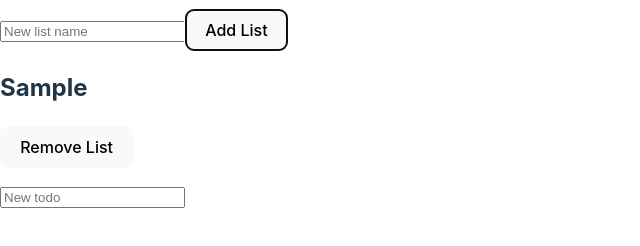
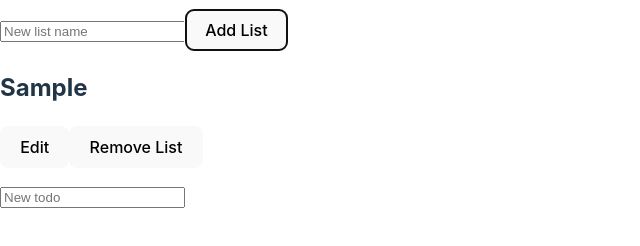
Before and after one commit to janneilkka/dka-task-list, a React (Vite) app: page / in a window 1280 px wide. Both pictures are taken after typing "Sample" into the empty fields and a click on the button "Add List". Shown: the part 354-600 px from the top of the page, without its empty margins (0-640 px from the left). Built offline with nearby package versions, Linux system fonts and the light colour scheme.

Commit message:
edit task list name

```diff
--- a/src/components/TaskList.jsx
+++ b/src/components/TaskList.jsx
@@ -9,6 +9,10 @@ const TaskList = () => {
 
   // State to manage the input value for new list names
   const [newListName, setNewListName] = useState("");
+
+  // State to manage the editing list and its new name
+  const [editingListId, setEditingListId] = useState(null);
+  const [editingListName, setEditingListName] = useState("");
 
   // Save lists to localStorage whenever they change
   useEffect(() => {
@@ -38,6 +42,24 @@ const TaskList = () => {
     setLists(lists.map((list) => (list.id === listId ? { ...list, todos: list.todos.filter((todo) => todo.id !== todoId) } : list)));
   };
 
+  // Function to start editing a list
+  const startEditing = (listId, currentName) => {
+    setEditingListId(listId);
+    setEditingListName(currentName);
+  };
+
+  // Function to cancel editing
+  const cancelEditing = () => {
+    setEditingListId(null);
+    setEditingListName("");
+  };
+
+  // Function to save the edited list name
+  const saveEditing = (listId) => {
+    setLists(lists.map((list) => (list.id === listId ? { ...list, name: editingListName } : list)));
+    cancelEditing();
+  };
+
   return (
     <div>
       <h1>Todo Lists</h1>
@@ -50,8 +72,23 @@ const TaskList = () => {
       <button onClick={addList}>Add List</button>
       {lists.map((list) => (
         <div key={list.id}>
-          <h2>{list.name}</h2>
-          <button onClick={() => removeList(list.id)}>Remove List</button>
+          {editingListId === list.id ? (
+            <div>
+              <input
+                type="text"
+                value={editingListName}
+                onChange={(e) => setEditingListName(e.target.value)}
+              />
+              <button onClick={() => saveEditing(list.id)}>Save</button>
+              <button onClick={cancelEditing}>Cancel</button>
+            </div>
+          ) : (
+            <div>
+              <h2>{list.name}</h2>
+              <button onClick={() => startEditing(list.id, list.name)}>Edit</button>
+              <button onClick={() => removeList(list.id)}>Remove List</button>
+            </div>
+          )}
           <ul>
             {list.todos.map((todo) => (
               <li key={todo.id}>
```
